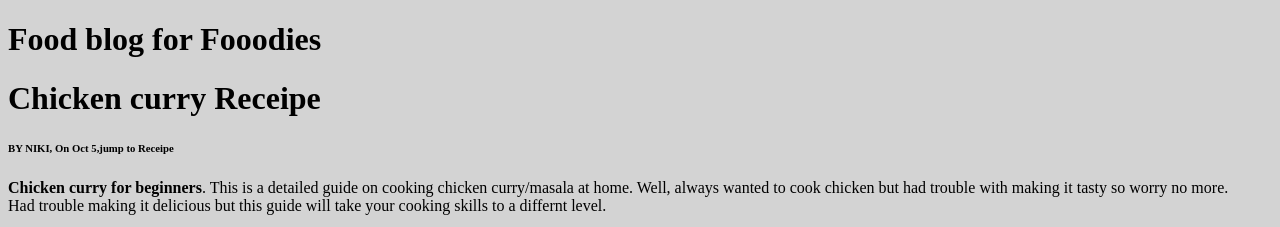
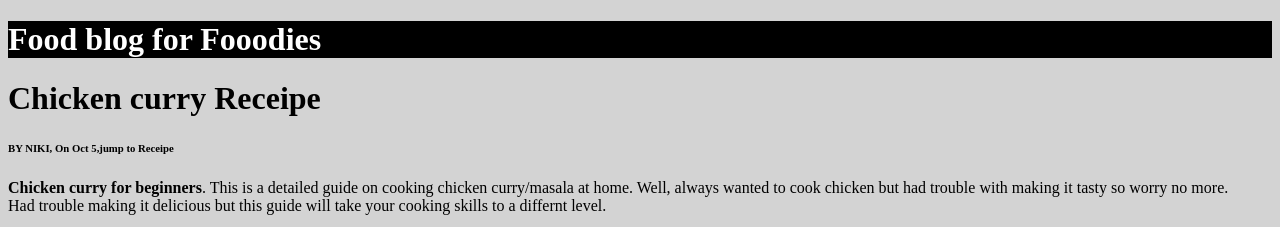
Before and after one commit to nikikalwar/frontend, a plain HTML site: page css/advanced/index.html in a window 1280 px wide. Shown: the top 227 px of the page. Drawn offline with Linux system fonts and the light colour scheme.

Commit message:
simple example of pseudoclasses

```diff
--- a/css/advanced/index.css
+++ b/css/advanced/index.css
@@ -4,6 +4,16 @@ body{
     background-color:lightgrey;
 }
 
+.page-title{
+    background-color:black;
+}
+#page-description{
+    color:white;
+}
+
+#list-of-steps li:first-child{
+ color:red;
+}
 /*
 
 #CSS Specifity
```
